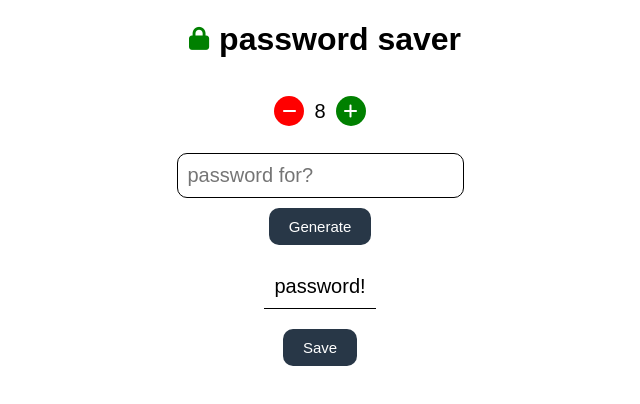
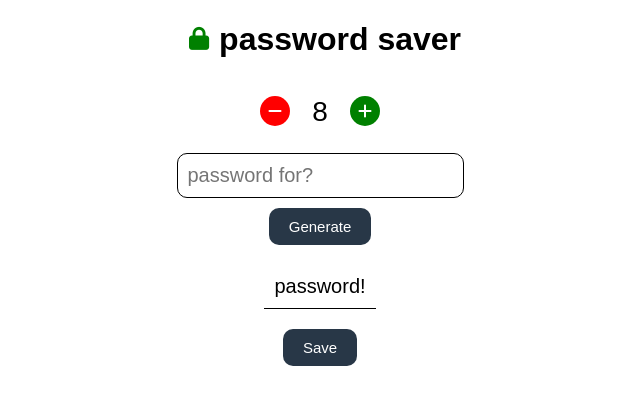
Before and after one commit to shmed291/password-saver, a plain HTML site: page index.html in a window 1280 px wide. Shown: the whole page, without its empty margins (320-960 px from the left). Drawn offline with Linux system fonts and the light colour scheme.

Commit message:
more limit edit

```diff
--- a/style.css
+++ b/style.css
@@ -33,8 +33,12 @@ main{
             display: flex;
             align-items: center;
             & p{
-                width:fit-content;
+                width: 40px;
                 font-size: 20px;
+                text-align: center;
+
+                position: relative;
+                transform: scale(1.4);
             }
             & a{
                 width: 30px;
```
